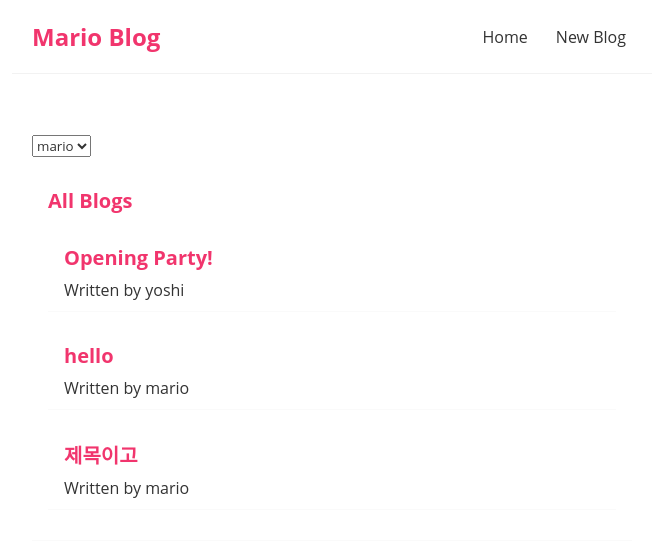
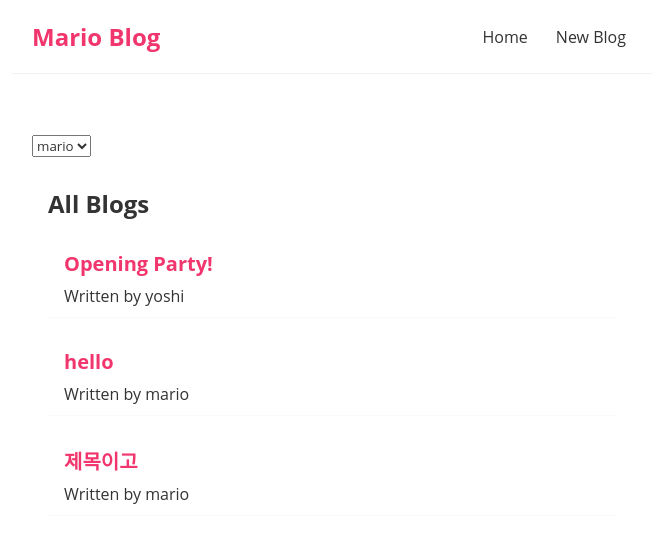
Before and after one commit to meg151/marioBlog-TypeScript, a React (Create React App) app: page / in a window 1280 px wide. Shown: the top 542 px of the page, without its empty margins (308-965 px from the left). Built offline with nearby package versions, Linux system fonts and the light colour scheme; data requests are answered from the project's data file.

Commit message:
fixing hover error

```diff
--- a/src/components/BlogList/BlogList.tsx
+++ b/src/components/BlogList/BlogList.tsx
@@ -1,6 +1,6 @@
 import { Link } from 'react-router-dom';
 import { BlogInterface } from 'components/BlogDetails/BlogDetails'
-import { BlogPreview } from 'styles/BlogList.styled';
+import { BlogPreview, BlogListStyle } from 'styles/BlogList.styled';
 import { SelectWriter } from 'styles/SelectWriter.styled';
 import { useState } from 'react';
 
@@ -28,7 +28,7 @@ const BlogList = ({blogs, title}:BlogListInterface) => {
     </select>
     </SelectWriter>
 
-        <BlogPreview>
+        <BlogListStyle>
             <h2>{title}</h2>
             {blogs && blogs.map((blog:BlogListInterface) => (
                 <BlogPreview key={blog.id}>
@@ -38,7 +38,7 @@ const BlogList = ({blogs, title}:BlogListInterface) => {
           </Link>
                 </BlogPreview>
             ))}
-        </BlogPreview>
+        </BlogListStyle>
 
 
 </>
--- a/src/styles/BlogList.styled.ts
+++ b/src/styles/BlogList.styled.ts
@@ -16,8 +16,16 @@ a{
     text-decoration: none;
 }
 
-// a:hover{
-//         box-shadow: 1px 3px 5px rgba(0,0,0,0.1);
-// }
+&:hover {
+  box-shadow: 1px 3px 5px rgba(0,0,0,0.1);
+}
 
 `;
+
+export const BlogListStyle = styled.div`
+padding: 10px 16px;
+  margin: 20px 0;
+  border-bottom: 1px solid #fafafa;
+
+
+`
```
